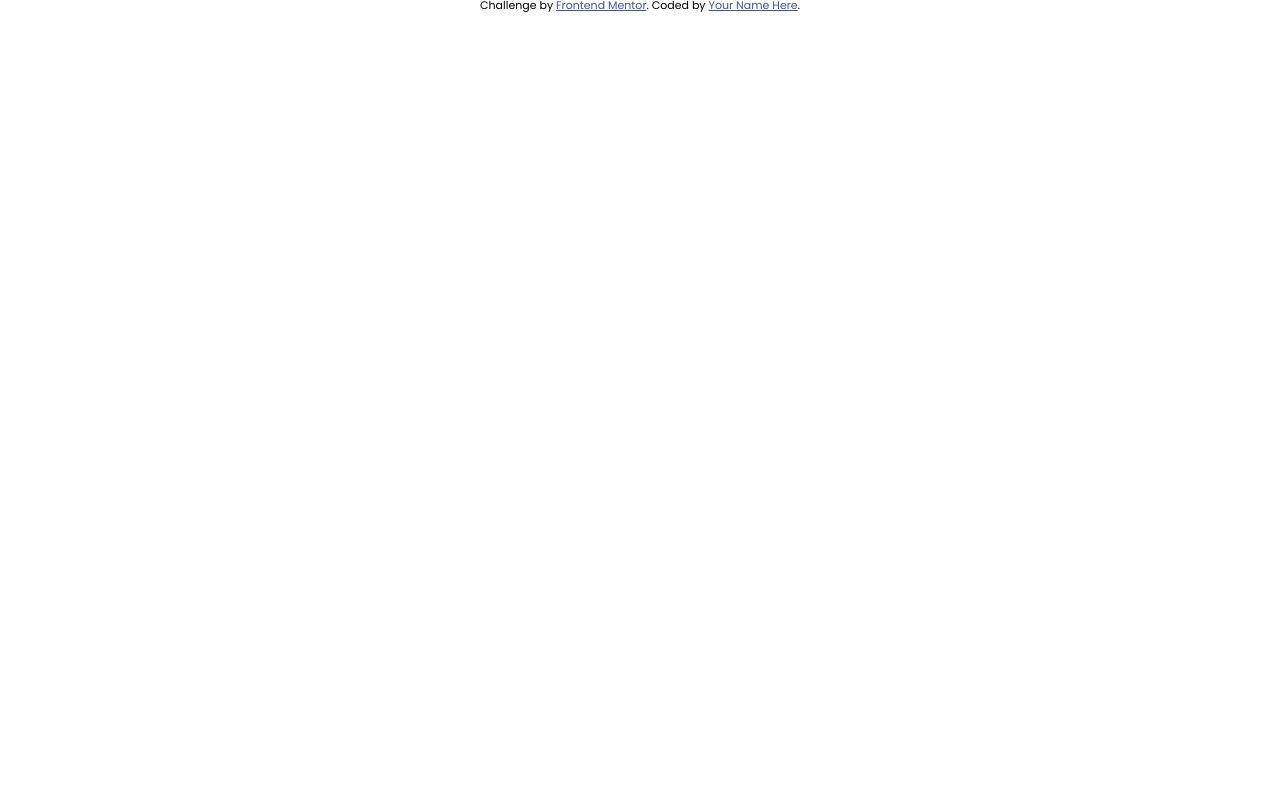
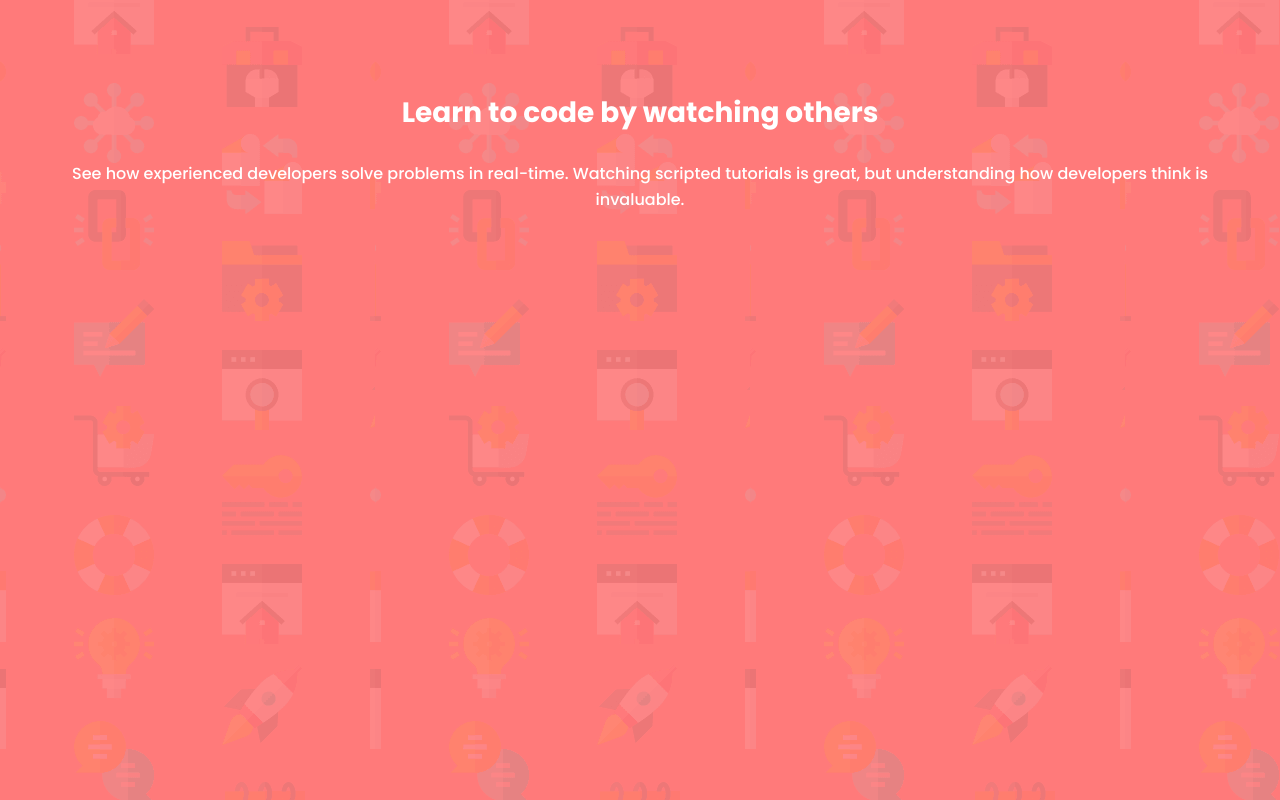
Before and after one commit to mohsensh7122/component-signup-form, a plain HTML site: page index.html in a window 1280 px wide. Drawn offline with Linux system fonts and the light colour scheme.

Commit message:
Added the intro section

```diff
--- a/index.html
+++ b/index.html
@@ -18,7 +18,17 @@
   </style>
 </head>
 <body>
+  <main>
+    <section class="intro">
 
+      <div class="container">
+        <h1>Learn to code by watching others</h1>
+        <p>See how experienced developers solve problems in real-time. Watching scripted tutorials is great,
+        but understanding how developers think is invaluable.</p>
+      </div>
+
+    </section>
+  </main>
   <!-- Learn to code by watching others
 
   See how experienced developers solve problems in real-time. Watching scripted tutorials is great,
@@ -35,11 +45,11 @@
 
   By clicking the button, you are agreeing to our Terms and Services -->
 
-  <footer>
+  <!-- <footer>
     <p class="attribution">
       Challenge by <a href="https://www.frontendmentor.io?ref=challenge" target="_blank">Frontend Mentor</a>.
       Coded by <a href="#">Your Name Here</a>.
     </p>
-  </footer>
+  </footer> -->
 </body>
 </html>
--- a/scss/components/_basic-stylings.scss
+++ b/scss/components/_basic-stylings.scss
@@ -8,4 +8,11 @@ body {
     font-family: $font-poppins;
     font-weight: $font-regular;
     font-size: $font-body;
+    background-image: url(../../images/bg-intro-mobile.png);
+    background-color: $red;
 }
+
+.container {
+    width: 90%;
+    margin: 0 auto;
+}
--- a/scss/components/_index.scss
+++ b/scss/components/_index.scss
@@ -2,3 +2,4 @@
 @import "forms";
 @import "grid";
 @import "images";
+@import "intro";
--- /dev/null
+++ b/scss/components/_intro.scss
@@ -0,0 +1,16 @@
+.intro {
+    text-align: center;
+    color: $white;
+
+    p {
+        font-weight: $font-medium;
+        line-height: 26px;
+    }
+}
+
+h1 {
+    margin: 95px 0 30px 0;
+    font-weight: $font-bold;
+    font-size: 28px;
+    line-height: 36px;
+}
--- a/scss/utilities/_variables.scss
+++ b/scss/utilities/_variables.scss
@@ -13,6 +13,7 @@ $purple: hsl(248, 32%, 49%);
 
 $dark-blue: hsl(249, 10%, 26%);
 $grayish-blue: hsl(246, 25%, 77%);
+$white: #FFFFFF;
 
 
 
```
Also changed, not shown: css/styles.css, scss/components/_header.scss (added), 1 other file.
